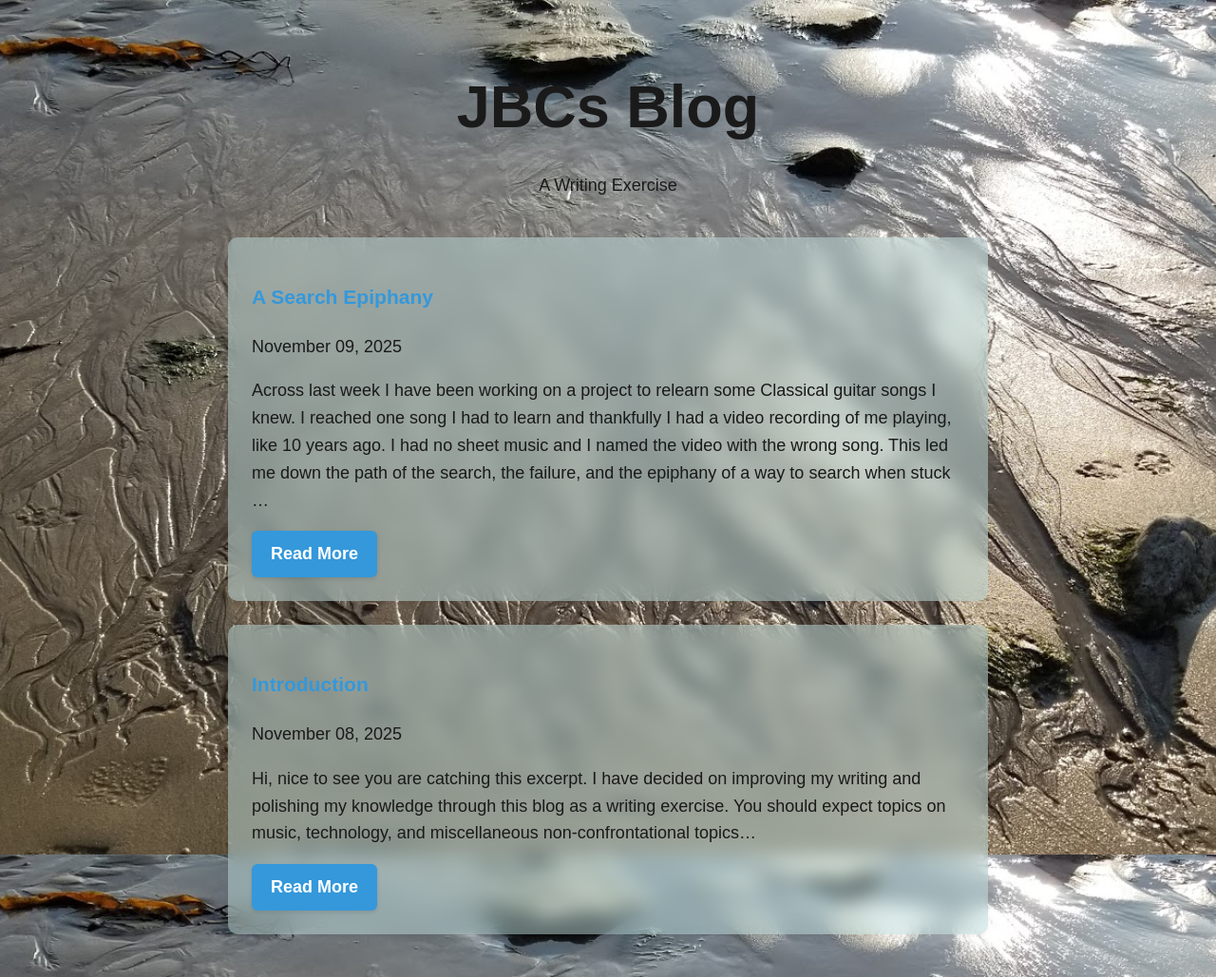
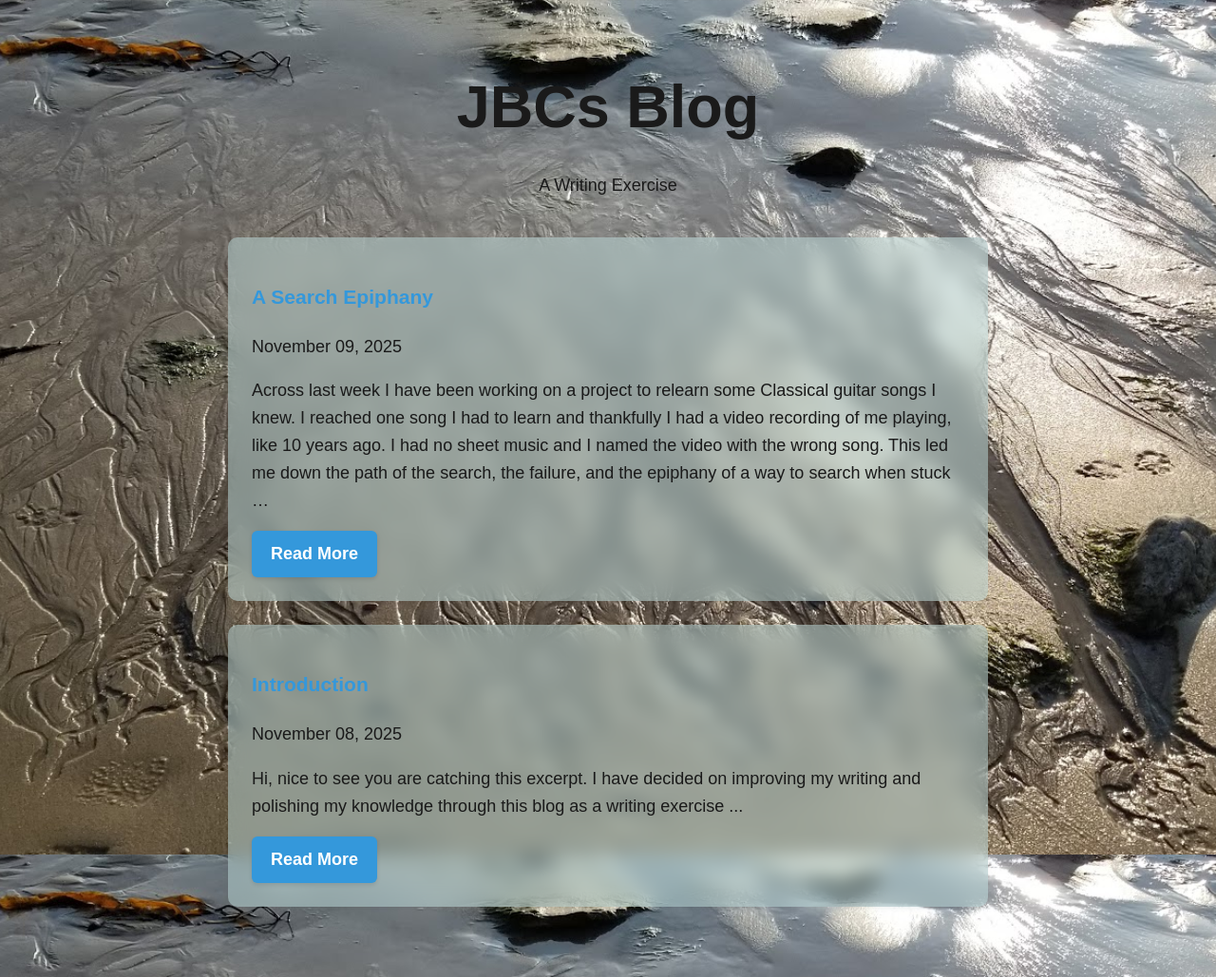
Before and after one commit to jeffbr96/jbc.github.io, a Jekyll site: the page built from index.html, in a window 1280 px wide. Shown: the whole page at 95% size. Built offline with Jekyll 4.4.1, drawn with Linux system fonts in a browser that asks for light colours.

Commit message:
Fix: Social media

```diff
--- a/_posts/2025-11-08-blog-1.md
+++ b/_posts/2025-11-08-blog-1.md
@@ -6,7 +6,7 @@ date: 2025-11-08
 categories: jekyll, github
 background_image: /assets/images/post1.jpg
 image: /assets/images/post1.jpg
-excerpt: "Hi, nice to see you are catching this excerpt. I have decided on improving my writing and polishing my knowledge through this blog as a writing exercise. You should expect topics on music, technology, and miscellaneous non-confrontational topics…"
+excerpt: "Hi, nice to see you are catching this excerpt. I have decided on improving my writing and polishing my knowledge through this blog as a writing exercise ..."
 ---
 
 ## Introduction
```
Also changed, not shown: 3 other files.
